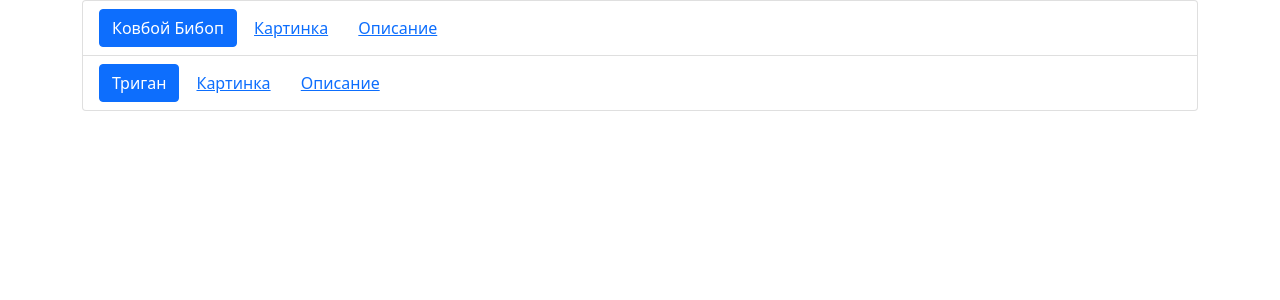
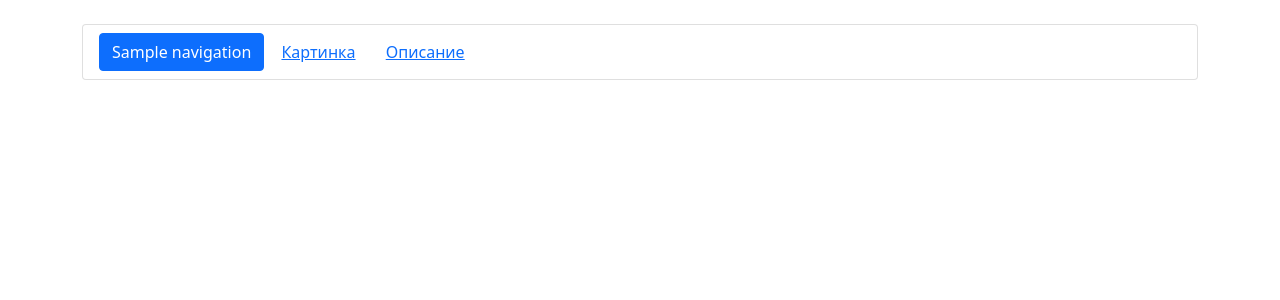
Before and after one commit to KutenkovV/Backend_labs_2, a PHP site: template views/main.twig in a window 1280 px wide. Shown: the part 32-332 px from the top of the page. Run offline with PHP 8.4, Linux system fonts and the light colour scheme; the template is opened without the code that fills it: most values are stand-ins (such as "Sample title", 1, 10 or a date in 2020); some libraries are stand-ins or nearby versions.

Commit message:
Второй коммит про цикли Прошлый как то не корректно сработал

```diff
--- a/controllers/BebopImageController.php
+++ b/controllers/BebopImageController.php
@@ -4,7 +4,6 @@
 class BebopImageController extends BebopController {
 
     public $template = "image.twig";
-
 
     public function getContext(): array
     {
--- a/controllers/TriganInfoController.php
+++ b/controllers/TriganInfoController.php
@@ -9,6 +9,7 @@
     public function getContext(): array
     {
         $context = parent::getContext();
+        $context[] = "";
         return $context;
     }
 }
--- a/views/__layout.twig
+++ b/views/__layout.twig
@@ -40,7 +40,7 @@
         </div>
     </nav>
 
-    <div class="container">
+    <div class="container mt-4">
         {% block content %}
             пустота в душе :С
             хотя именно сюда и пихаются все остальные шаблоны
--- a/views/main.twig
+++ b/views/main.twig
@@ -3,16 +3,16 @@
 {% block content %}
 
 <ul class="list-group">
-    <li class="list-group-item">
-        <a type="button" class="btn btn-primary" href="/bebop" >Ковбой Бибоп</a>
-        <a type="button" class="btn btn-link" href="/bebop/image">Картинка</a>
-        <a type="button" class="btn btn-link" href="/bebop/info">Описание</a>
-    </li>
-    <li class="list-group-item">
-        <a type="button" class="btn btn-primary" href="/trigan">Триган</a>
-        <a type="button" class="btn btn-link" href="/trigan/image">Картинка</a>
-        <a type="button" class="btn btn-link" href="/trigan/info">Описание</a>
-    </li>
+
+    <!-- АБАЛДЕТЬ ОКАЗЫВАЕТСЯ это реально удобная штука
+    p.s. всего то просто спокойно посидеть и подумать надо было хддд -->
+    {% for item in navigation %}
+        <li class="list-group-item">
+            <a type="button" class="btn btn-primary" href="{{ item.url }}"> {{ item.title }} </a>
+            <a type="button" class="btn btn-link" href="{{ item.url_image}}">Картинка</a>
+            <a type="button" class="btn btn-link" href="{{ item.url_info}}">Описание</a>
+        </li>
+    {% endfor %}
 </ul>
 
 {% endblock %}
```
Also changed, not shown: controllers/BebopController.php (+0 -15 lines), controllers/BebopInfoController.php (+0 -7 lines), controllers/MainController.php (+0 -14 lines), controllers/TriganController.php (+0 -15 lines), controllers/TwigBaseController.php (+18 -0 lines), views/__object.twig (+8 -0 lines).
